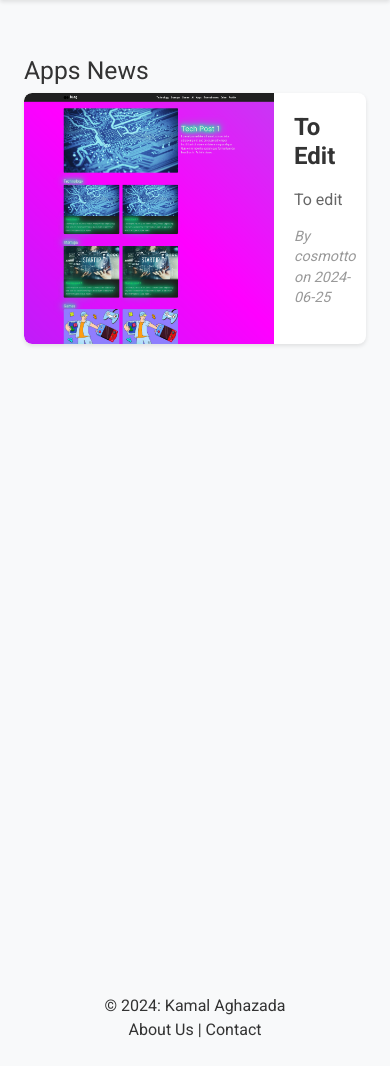
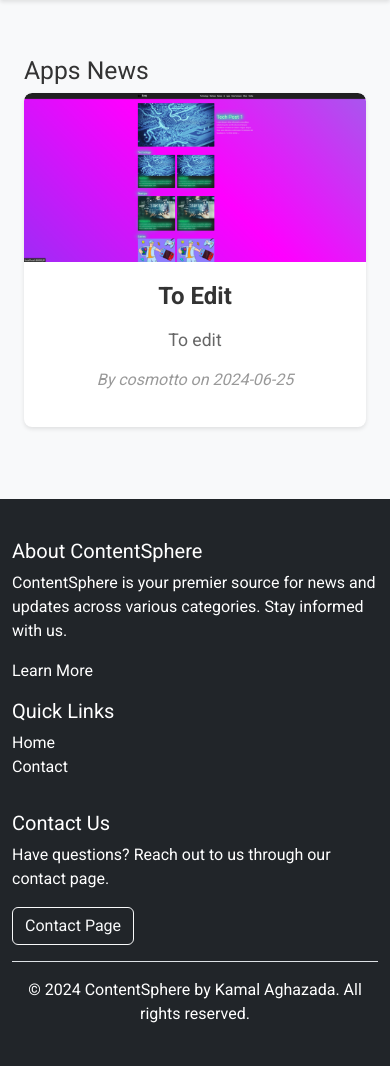
Before and after one commit to c0sm0thecoder/ContentSphere, a Django app: page /category/APP/ in a window 390 px wide. Shown: the part 72-1138 px from the top of the page. Run offline with Django 4.2, Linux system fonts and the light colour scheme; data comes from the database, SQL or seed files in the repository; both versions use the stored data as it was after the commit.

Commit message:
added mobile responsivity for content_news.htlml

```diff
--- a/blog/settings.py
+++ b/blog/settings.py
@@ -25,7 +25,7 @@ SECRET_KEY = "django-insecure-z8@kn1ipav*_9(*(ln((9($44^c516lt4a#6grf2&i-(z4lt4r
 # SECURITY WARNING: don't run with debug turned on in production!
 DEBUG = True
 
-ALLOWED_HOSTS = []
+ALLOWED_HOSTS = ['cosmootto.pythonanywhere.com', 'localhost', '127.0.0.1']
 
 AUTH_USER_MODEL = "user.User"
 AUTHENTICATION_BACKENDS = ["user.backends.EmailBackend"]
@@ -192,6 +192,7 @@ USE_TZ = True
 STATIC_URL = "static/"
 STATICFILES_DIRS = [BASE_DIR / "blogapp/static"]
 
+
 # Default primary key field type
 # https://docs.djangoproject.com/en/4.2/ref/settings/#default-auto-field
 
--- a/blog/urls.py
+++ b/blog/urls.py
@@ -21,7 +21,7 @@ import blogapp.urls
 import user.urls
 
 urlpatterns = [
-    path("admin/", admin.site.urls),
-    path("user/", include(user.urls)),
+    path("admin", admin.site.urls),
+    path("user", include(user.urls)),
     path("", include(blogapp.urls)),
 ]
--- a/blogapp/static/css/category_news.css
+++ b/blogapp/static/css/category_news.css
@@ -9,6 +9,7 @@ a {
   border-radius: 8px;
   overflow: hidden;
   display: flex;
+  flex-direction: column;
   align-items: stretch;
   margin-bottom: 20px;
   transition: transform 0.2s ease-in-out, box-shadow 0.2s ease-in-out;
@@ -21,10 +22,10 @@ a {
 }
 
 .news-item img {
-  width: 250px;
+  width: 100%;
   height: auto;
   object-fit: cover;
-  border-radius: 8px 0 0 8px;
+  border-radius: 8px 8px 0 0;
 }
 
 .news-item div {
@@ -33,6 +34,12 @@ a {
   display: flex;
   flex-direction: column;
   justify-content: center;
+}
+
+.news-item h5,
+.news-item p,
+.news-item p:last-child {
+  text-align: center;
 }
 
 .news-item h5 {
@@ -44,14 +51,43 @@ a {
 
 .news-item p {
   color: #666;
-  font-size: 1rem;
+  font-size: 1.1rem;
   margin-top: 10px;
   line-height: 1.4;
 }
 
 .news-item p:last-child {
   font-style: italic;
-  font-size: 0.9rem;
+  font-size: 1rem;
   color: #999;
   margin-top: auto;
 }
+
+@media (min-width: 768px) {
+  .news-item {
+    flex-direction: row;
+  }
+
+  .news-item img {
+    width: 250px;
+    border-radius: 8px 0 0 8px;
+  }
+
+  .news-item h5,
+  .news-item p,
+  .news-item p:last-child {
+    text-align: left;
+  }
+
+  .news-item h5 {
+    font-size: 1.75rem;
+  }
+
+  .news-item p {
+    font-size: 1.25rem;
+  }
+
+  .news-item p:last-child {
+    font-size: 1.1rem;
+  }
+}
--- a/blogapp/templates/blogapp/base.html
+++ b/blogapp/templates/blogapp/base.html
@@ -123,9 +123,31 @@
       </div>
     </div>
 
-    <footer class="footer text-center mt-5 py-4 bg-light">
-        <p class="mb-0">© 2024: Kamal Aghazada</p>
-        <a href="{% url 'about_us' %}">About Us</a> | <a href="{% url 'contact' %}">Contact</a>
+    <footer class="footer bg-dark text-white mt-5">
+        <div class="container py-4">
+            <div class="row">
+                <div class="col-md-4 mb-3 mb-md-0">
+                    <h5>About ContentSphere</h5>
+                    <p>ContentSphere is your premier source for news and updates across various categories. Stay informed with us.</p>
+                    <a href="{% url 'about_us' %}" class="text-white">Learn More</a>
+                </div>
+                <div class="col-md-4 mb-3 mb-md-0">
+                    <h5>Quick Links</h5>
+                    <ul class="list-unstyled">
+                        <li><a href="/" class="text-white">Home</a></li>
+                        <li><a href="{% url 'contact' %}" class="text-white">Contact</a></li>
+                    </ul>
+                </div>
+                <div class="col-md-4">
+                    <h5>Contact Us</h5>
+                    <p>Have questions? Reach out to us through our contact page.</p>
+                    <a href="{% url 'contact' %}" class="btn btn-outline-light">Contact Page</a>
+                </div>
+            </div>
+            <div class="border-top pt-3 mt-3">
+                <p class="mb-0 text-center">© 2024 ContentSphere by Kamal Aghazada. All rights reserved.</p>
+            </div>
+        </div>
     </footer>
     <script>
         document.addEventListener("DOMContentLoaded", function() {
--- a/blogapp/templates/blogapp/contact.html
+++ b/blogapp/templates/blogapp/contact.html
@@ -2,7 +2,7 @@
 {% block content %}
 <div class="container mt-5">
     <h1>Contact Us</h1>
-    <form action="{% url 'contact' %}" method="post">
+    <form action="#" method="post">
         {% csrf_token %}
         <div class="mb-3">
             <label for="firstName" class="form-label">First Name</label>
--- a/blogapp/views.py
+++ b/blogapp/views.py
@@ -172,13 +172,13 @@ def contact_view(request):
             contact = Contact.objects.first()
             contact_email = contact.contact_email if contact else 'defaultemail@example.com'
 
-            send_mail(
-                subject='Contact Form Submission',
-                message=form.cleaned_data['message'],
-                from_email=form.cleaned_data['email'],
-                recipient_list=[contact_email],
-            )
-            return redirect('/')
+            # send_mail(
+            #     subject='Contact Form Submission',
+            #     message=form.cleaned_data['message'],
+            #     from_email=form.cleaned_data['email'],
+            #     recipient_list=[contact_email],
+            # )
+            return redirect('contact')
     else:
         form = ContactForm()
     return render(request, 'blogapp/contact.html', {'form': form})
--- a/requirements.txt
+++ b/requirements.txt
@@ -1,6 +1,5 @@
 asgiref==3.8.1
 Django==4.2.13
-django-allauth==0.63.3
 django-jazzmin==3.0.0
 pillow==10.3.0
 sqlparse==0.5.0
```
Also changed, not shown: db.sqlite3.
